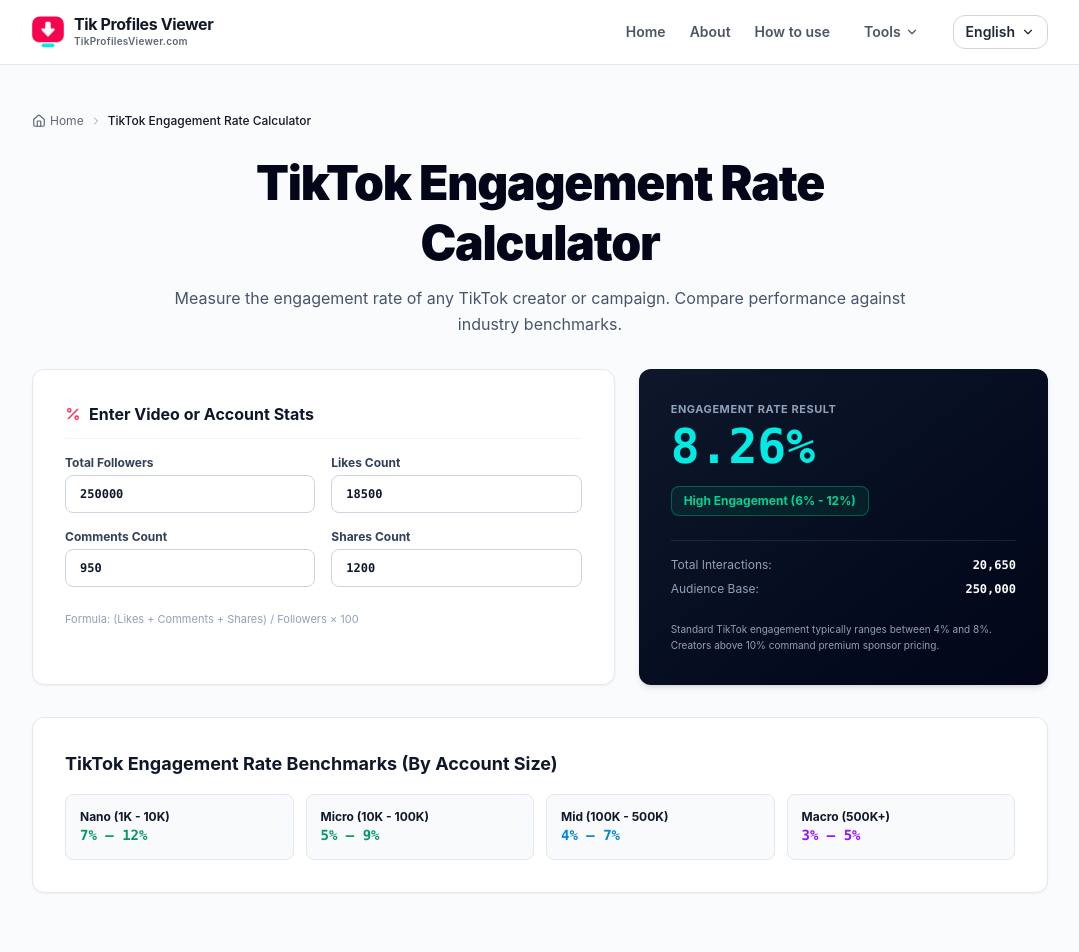
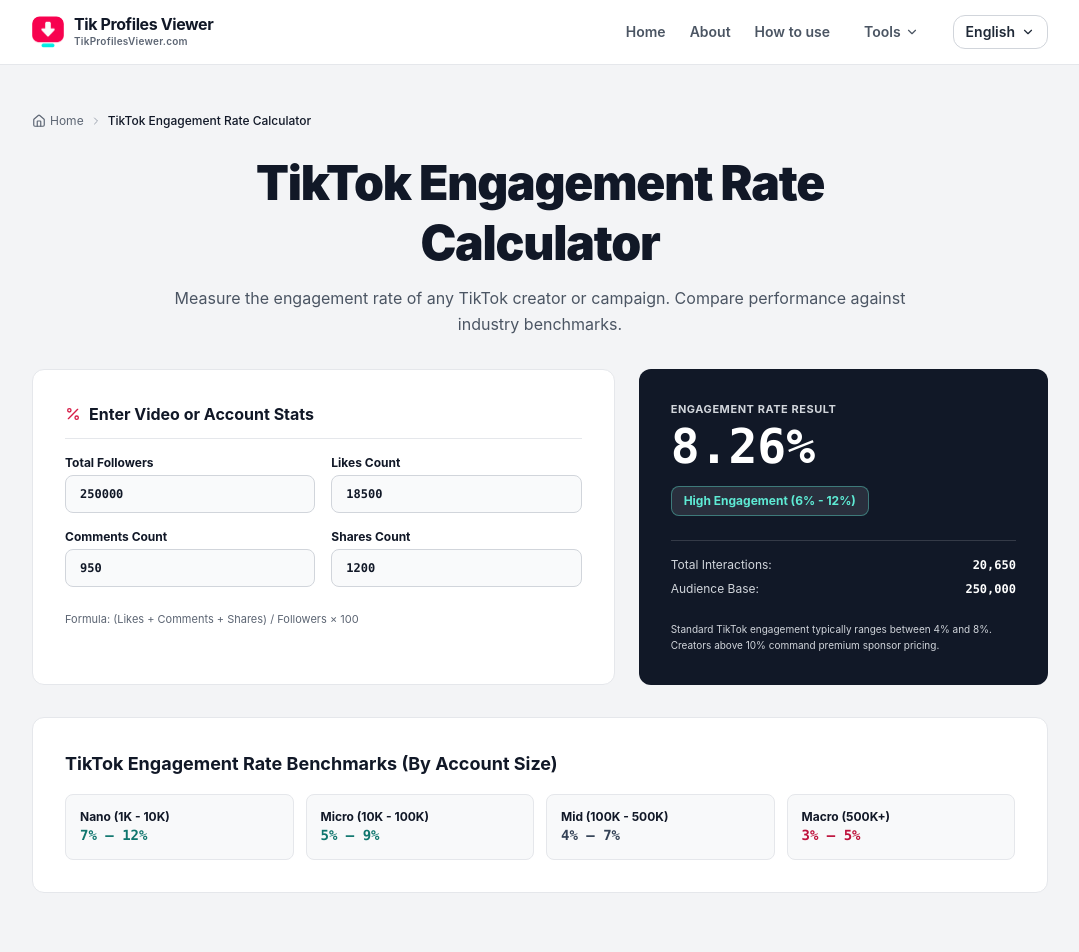
Before and after one commit to eaelax/testing, a Next.js app: page /tiktok-engagement-calculator in a window 1280 px wide. Shown: the top 952 px of the page, without its empty margins (100-1179 px from the left). Built offline with nearby package versions, Linux system fonts and the light colour scheme.

Commit message:
Update page.tsx

```diff
--- a/app/tiktok-engagement-calculator/page.tsx
+++ b/app/tiktok-engagement-calculator/page.tsx
@@ -5,7 +5,7 @@ import Navbar from '@/components/Navbar';
 import Footer from '@/components/Footer';
 import Breadcrumbs from '@/components/Breadcrumbs';
 import AdSlot from '@/components/AdSlot';
-import { Percent, CheckCircle2, TrendingUp, HelpCircle } from 'lucide-react';
+import { Percent } from 'lucide-react';
 
 export default function EngagementCalculatorPage() {
   const [followers, setFollowers] = useState<string>('250000');
@@ -22,23 +22,23 @@ export default function EngagementCalculatorPage() {
   const engagementRate = ((totalInteractions / fNum) * 100);
 
   let rating = 'Good';
-  let badgeColor = 'text-emerald-400 border-emerald-500/40 bg-emerald-500/10';
+  let badgeColor = 'text-[#5EEAD4] border-[#5EEAD4]/40 bg-white/10';
   if (engagementRate < 3) {
     rating = 'Below Average (< 3%)';
-    badgeColor = 'text-amber-400 border-amber-500/40 bg-amber-500/10';
+    badgeColor = 'text-[#FDA4AF] border-[#FDA4AF]/40 bg-white/10';
   } else if (engagementRate >= 3 && engagementRate < 6) {
     rating = 'Average (3% - 6%)';
-    badgeColor = 'text-sky-400 border-sky-500/40 bg-sky-500/10';
+    badgeColor = 'text-[#D1D5DB] border-white/25 bg-white/10';
   } else if (engagementRate >= 6 && engagementRate < 12) {
     rating = 'High Engagement (6% - 12%)';
-    badgeColor = 'text-emerald-400 border-emerald-500/40 bg-emerald-500/10';
+    badgeColor = 'text-[#5EEAD4] border-[#5EEAD4]/40 bg-white/10';
   } else {
     rating = 'Viral / Superstar (12%+)';
-    badgeColor = 'text-[#01ebe4] border-[#01ebe4]/40 bg-[#01ebe4]/10';
+    badgeColor = 'text-[#5EEAD4] border-[#5EEAD4]/40 bg-white/10';
   }
 
   return (
-    <div className="min-h-screen flex flex-col bg-[#fafbfc] text-slate-900">
+    <div className="min-h-screen flex flex-col bg-[#F3F4F6] text-[#111827]">
       <Navbar />
 
       <main className="flex-1 max-w-[1080px] w-full mx-auto px-4 sm:px-6 lg:px-8 py-8 sm:py-12">
@@ -46,84 +46,84 @@ export default function EngagementCalculatorPage() {
         <AdSlot placement="header" />
 
         <div className="text-center max-w-3xl mx-auto my-6">
-          <h1 className="text-3xl sm:text-5xl font-black text-slate-950 tracking-tight leading-tight">
+          <h1 className="text-3xl sm:text-5xl font-black text-[#111827] tracking-tight leading-tight">
             TikTok Engagement Rate Calculator
           </h1>
-          <p className="text-sm sm:text-base text-slate-600 mt-3 leading-relaxed">
+          <p className="text-sm sm:text-base text-[#4B5563] mt-3 leading-relaxed">
             Measure the engagement rate of any TikTok creator or campaign. Compare performance against industry benchmarks.
           </p>
         </div>
 
         <div className="grid grid-cols-1 lg:grid-cols-12 gap-6 my-8">
           {/* Inputs Column */}
-          <div className="lg:col-span-7 bg-white rounded-xl border border-slate-200 p-6 sm:p-8 shadow-xs space-y-4">
-            <h2 className="text-base font-bold text-slate-900 border-b border-slate-100 pb-3 flex items-center gap-2">
-              <Percent className="w-4 h-4 text-[#fe2858]" />
+          <div className="lg:col-span-7 bg-[#FFFFFF] rounded-xl border border-[#E5E7EB] p-6 sm:p-8 space-y-4">
+            <h2 className="text-base font-bold text-[#111827] border-b border-[#E5E7EB] pb-3 flex items-center gap-2">
+              <Percent className="w-4 h-4 text-[#D61C47]" />
               <span>Enter Video or Account Stats</span>
             </h2>
 
             <div className="grid grid-cols-1 sm:grid-cols-2 gap-4">
               <div>
-                <label className="text-xs font-bold text-slate-700 block mb-1">
+                <label className="text-xs font-bold text-[#111827] block mb-1">
                   Total Followers
                 </label>
                 <input
                   type="number"
                   value={followers}
                   onChange={(e) => setFollowers(e.target.value)}
-                  className="w-full px-3.5 py-2.5 rounded-lg border border-slate-300 bg-white text-xs font-mono font-bold text-slate-900 focus:outline-slate-900"
+                  className="w-full px-3.5 py-2.5 rounded-lg border border-[#D1D5DB] bg-[#F9FAFB] text-xs font-mono font-bold text-[#111827] focus:outline-none focus:border-[#D61C47]"
                 />
               </div>
 
               <div>
-                <label className="text-xs font-bold text-slate-700 block mb-1">
+                <label className="text-xs font-bold text-[#111827] block mb-1">
                   Likes Count
                 </label>
                 <input
                   type="number"
                   value={likes}
                   onChange={(e) => setLikes(e.target.value)}
-                  className="w-full px-3.5 py-2.5 rounded-lg border border-slate-300 bg-white text-xs font-mono font-bold text-slate-900 focus:outline-slate-900"
+                  className="w-full px-3.5 py-2.5 rounded-lg border border-[#D1D5DB] bg-[#F9FAFB] text-xs font-mono font-bold text-[#111827] focus:outline-none focus:border-[#D61C47]"
                 />
               </div>
 
               <div>
-                <label className="text-xs font-bold text-slate-700 block mb-1">
+                <label className="text-xs font-bold text-[#111827] block mb-1">
                   Comments Count
                 </label>
                 <input
                   type="number"
                   value={comments}
                   onChange={(e) => setComments(e.target.value)}
-                  className="w-full px-3.5 py-2.5 rounded-lg border border-slate-300 bg-white text-xs font-mono font-bold text-slate-900 focus:outline-slate-900"
+                  className="w-full px-3.5 py-2.5 rounded-lg border border-[#D1D5DB] bg-[#F9FAFB] text-xs font-mono font-bold text-[#111827] focus:outline-none focus:border-[#D61C47]"
                 />
               </div>
 
               <div>
-                <label className="text-xs font-bold text-slate-700 block mb-1">
+                <label className="text-xs font-bold text-[#111827] block mb-1">
                   Shares Count
                 </label>
                 <input
                   type="number"
                   value={shares}
                   onChange={(e) => setShares(e.target.value)}
-                  className="w-full px-3.5 py-2.5 rounded-lg border border-slate-300 bg-white text-xs font-mono font-bold text-slate-900 focus:outline-slate-900"
+                  className="w-full px-3.5 py-2.5 rounded-lg border border-[#D1D5DB] bg-[#F9FAFB] text-xs font-mono font-bold text-[#111827] focus:outline-none focus:border-[#D61C47]"
                 />
               </div>
             </div>
 
-            <p className="text-[11px] text-slate-400 pt-2">
+            <p className="text-[11px] text-[#5C6573] pt-2">
               Formula: (Likes + Comments + Shares) / Followers × 100
             </p>
           </div>
 
           {/* Results Column */}
-          <div className="lg:col-span-5 bg-gradient-to-br from-slate-900 to-slate-950 text-white rounded-xl p-6 sm:p-8 flex flex-col justify-between shadow-md">
+          <div className="lg:col-span-5 bg-[#111827] text-[#FFFFFF] rounded-xl p-6 sm:p-8 flex flex-col justify-between">
             <div>
-              <span className="text-[11px] font-bold text-slate-400 uppercase tracking-wider block mb-1">
+              <span className="text-[11px] font-bold text-[#D1D5DB] uppercase tracking-wider block mb-1">
                 Engagement Rate Result
               </span>
-              <div className="text-4xl sm:text-5xl font-mono font-black text-[#01ebe4]">
+              <div className="text-4xl sm:text-5xl font-mono font-black text-[#FFFFFF]">
                 {engagementRate.toFixed(2)}%
               </div>
 
@@ -131,19 +131,19 @@ export default function EngagementCalculatorPage() {
                 {rating}
               </div>
 
-              <div className="mt-6 space-y-2 text-xs border-t border-white/10 pt-4">
+              <div className="mt-6 space-y-2 text-xs border-t border-white/15 pt-4">
                 <div className="flex justify-between">
-                  <span className="text-slate-400">Total Interactions:</span>
-                  <span className="font-mono font-bold">{totalInteractions.toLocaleString()}</span>
+                  <span className="text-[#D1D5DB]">Total Interactions:</span>
+                  <span className="font-mono font-bold text-[#FFFFFF]">{totalInteractions.toLocaleString()}</span>
                 </div>
                 <div className="flex justify-between">
-                  <span className="text-slate-400">Audience Base:</span>
-                  <span className="font-mono font-bold">{fNum.toLocaleString()}</span>
+                  <span className="text-[#D1D5DB]">Audience Base:</span>
+                  <span className="font-mono font-bold text-[#FFFFFF]">{fNum.toLocaleString()}</span>
                 </div>
               </div>
             </div>
 
-            <p className="text-[10px] text-slate-400 mt-6 leading-relaxed">
+            <p className="text-[10px] text-[#D1D5DB] mt-6 leading-relaxed">
               Standard TikTok engagement typically ranges between 4% and 8%. Creators above 10% command premium sponsor pricing.
             </p>
           </div>
@@ -152,26 +152,26 @@ export default function EngagementCalculatorPage() {
         <AdSlot placement="above_grid" />
 
         {/* Benchmarks Table */}
-        <section className="bg-white rounded-xl border border-slate-200 p-6 sm:p-8 shadow-xs my-8">
-          <h2 className="text-base sm:text-lg font-bold text-slate-900 mb-4">
+        <section className="bg-[#FFFFFF] rounded-xl border border-[#E5E7EB] p-6 sm:p-8 my-8">
+          <h2 className="text-base sm:text-lg font-bold text-[#111827] mb-4">
             TikTok Engagement Rate Benchmarks (By Account Size)
           </h2>
           <div className="grid grid-cols-1 sm:grid-cols-4 gap-3 text-xs">
-            <div className="p-3.5 rounded-lg bg-slate-50 border border-slate-200">
-              <strong className="block text-slate-900">Nano (1K - 10K)</strong>
-              <span className="text-emerald-600 font-bold font-mono text-sm">7% – 12%</span>
+            <div className="p-3.5 rounded-lg bg-[#F8F9FA] border border-[#E5E7EB]">
+              <strong className="block text-[#111827]">Nano (1K - 10K)</strong>
+              <span className="text-[#0F766E] font-bold font-mono text-sm">7% – 12%</span>
             </div>
-            <div className="p-3.5 rounded-lg bg-slate-50 border border-slate-200">
-              <strong className="block text-slate-900">Micro (10K - 100K)</strong>
-              <span className="text-emerald-600 font-bold font-mono text-sm">5% – 9%</span>
+            <div className="p-3.5 rounded-lg bg-[#F8F9FA] border border-[#E5E7EB]">
+              <strong className="block text-[#111827]">Micro (10K - 100K)</strong>
+              <span className="text-[#0F766E] font-bold font-mono text-sm">5% – 9%</span>
             </div>
-            <div className="p-3.5 rounded-lg bg-slate-50 border border-slate-200">
-              <strong className="block text-slate-900">Mid (100K - 500K)</strong>
-              <span className="text-sky-600 font-bold font-mono text-sm">4% – 7%</span>
+            <div className="p-3.5 rounded-lg bg-[#F8F9FA] border border-[#E5E7EB]">
+              <strong className="block text-[#111827]">Mid (100K - 500K)</strong>
+              <span className="text-[#334155] font-bold font-mono text-sm">4% – 7%</span>
             </div>
-            <div className="p-3.5 rounded-lg bg-slate-50 border border-slate-200">
-              <strong className="block text-slate-900">Macro (500K+)</strong>
-              <span className="text-purple-600 font-bold font-mono text-sm">3% – 5%</span>
+            <div className="p-3.5 rounded-lg bg-[#F8F9FA] border border-[#E5E7EB]">
+              <strong className="block text-[#111827]">Macro (500K+)</strong>
+              <span className="text-[#BE123C] font-bold font-mono text-sm">3% – 5%</span>
             </div>
           </div>
         </section>
```
